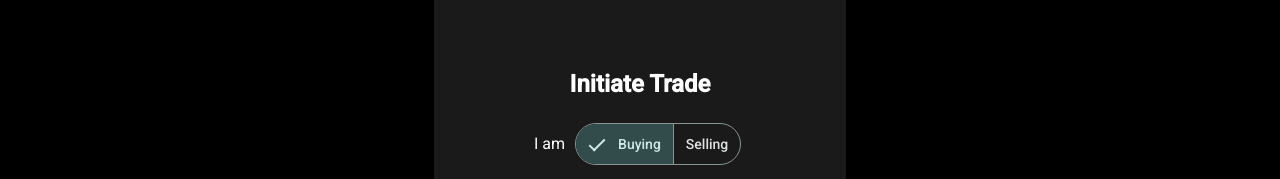
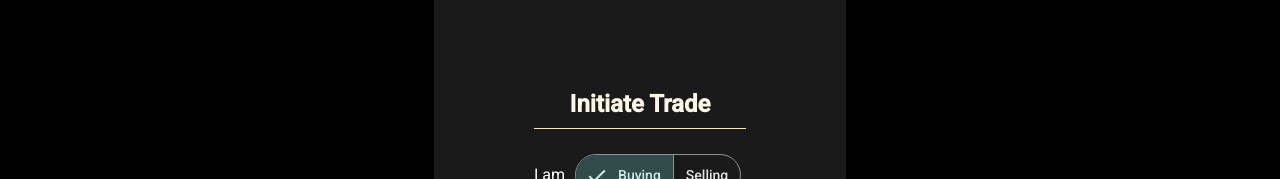
Before and after one commit to gdgdgdrox/Game-Escrow, an Angular app in the folder client/: page /transaction-parent in a window 1280 px wide. Shown: the part 180-359 px from the top of the page. Built offline with nearby package versions, Linux system fonts and the light colour scheme; no server answers; sample sign-in values are in the browser's storage.

Commit message:
Minor improvement to step 1 UI

```diff
--- a/client/src/app/component/transaction-parent/transaction-step1-completed/transaction-step1-completed.component.css
+++ b/client/src/app/component/transaction-parent/transaction-step1-completed/transaction-step1-completed.component.css
@@ -1,15 +1,13 @@
 h2{
     text-align: center;
     color: goldenrod;
-    padding-bottom: 10px;
-    border-bottom: 2px solid #f1c40f; /* Subtle underline */
-
+    padding: 10px;
 }
 
 .container p {
-    font-size: 16px; /* Slightly larger text for better readability */
+    font-size: 16px;
 }
 .container p span {
-    font-weight: bold; /* Highlight values */
-    color: #fff; /* Maintain contrast with the background */
+    font-weight: bold;
+    color: #fff;
 }
--- a/client/src/app/component/transaction-parent/transaction-step1/transaction-step1.component.css
+++ b/client/src/app/component/transaction-parent/transaction-step1/transaction-step1.component.css
@@ -1,8 +1,8 @@
 h2 {
   text-align: center;
-  margin-top: 0;
-  color: #ffffff;
-  font-size: 24px;
+  color: #FDF5E6;
+  padding-bottom: 10px;
+  border-bottom: 1px solid #FFEB99;
 }
 
 p {
```
